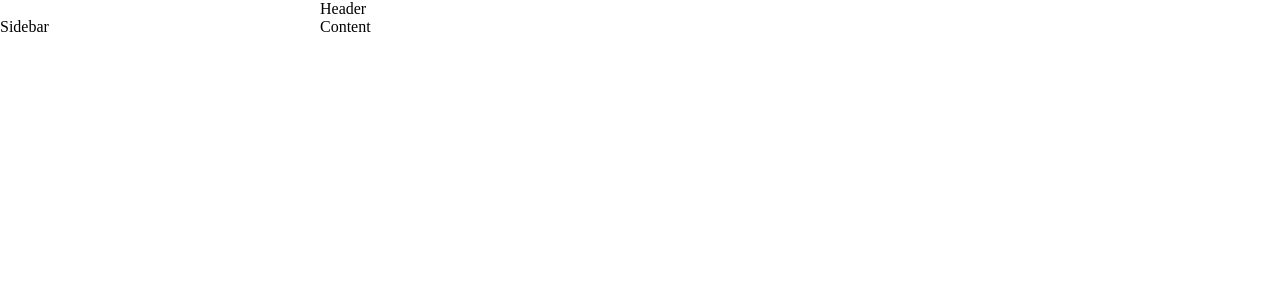
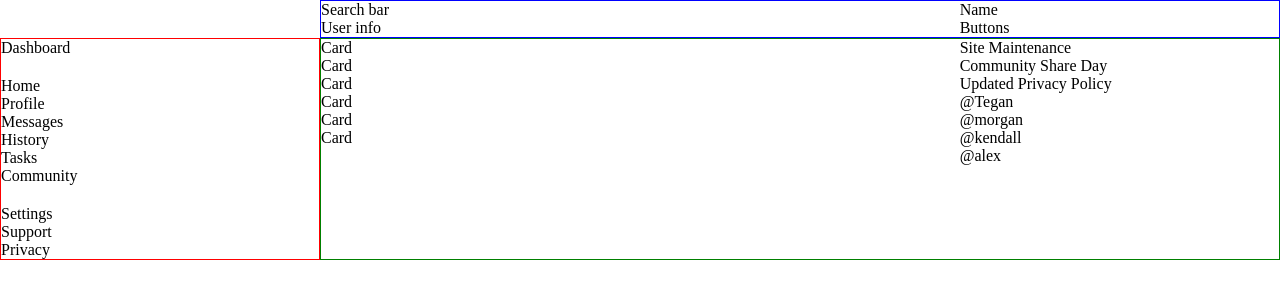
Before and after one commit to Lafoulks/admin-dashboard, a plain HTML site: page index.html in a window 1280 px wide. Drawn offline with Linux system fonts and the light colour scheme.

Commit message:
create basic layout outline

```diff
--- a/index.html
+++ b/index.html
@@ -9,9 +9,62 @@
 </head>
 <body>
     <div class="container">
-        <div class="header">Header</div>
-        <div class="sidebar">Sidebar</div>
-        <div class="content">Content</div>
+
+        <div class="header">
+            <div class="search-bar">
+                <p>Search bar</p>
+                <p>User info</p>
+            </div>
+            <div class="buttons">
+                <p>Name</p>
+                <p>Buttons</p>
+            </div>
+        </div>
+
+        <div class="sidebar">
+            <div class="logo">Dashboard</div>
+            <div class="Menu">
+                <ul>
+                    <li>Home</li>
+                    <li>Profile</li>
+                    <li>Messages</li>
+                    <li>History</li>
+                    <li>Tasks</li>
+                    <li>Community</li>
+                </ul>
+            </div>
+            <div class="settings">
+                <ul>
+                    <li>Settings</li>
+                    <li>Support</li>
+                    <li>Privacy</li>
+                </ul>
+            </div>
+        </div>
+
+        <div class="content">
+            <div class="cards">
+                <p>Card</p>
+                <p>Card</p>
+                <p>Card</p>
+                <p>Card</p>
+                <p>Card</p>
+                <p>Card</p>
+            </div>
+            <div class="other-cards">
+                <div class="announcments">
+                    <p>Site Maintenance</p>
+                    <p>Community Share Day</p>
+                    <p>Updated Privacy Policy</p>
+                </div>
+                <div class="trending">
+                    <p>@Tegan</p>
+                    <p>@morgan</p>
+                    <p>@kendall</p>
+                    <p>@alex</p>
+                </div>
+            </div>
+        </div>
     </div>
 </body>
 </html>
--- a/style.css
+++ b/style.css
@@ -10,15 +10,25 @@
 
 .header {
     display: grid;
+    grid-template-columns: 2fr 1fr;
     grid-column: 2 / 3;
+    border: 1px solid blue;
 }
 
 .sidebar {
     display: grid;
     grid-column: 1 / 2;
+    border: 1px solid red;
+    gap: 20px;
 }
 
 .content {
     display: grid;
     grid-column: 2 / 3;
+    border: 1px solid green;
 }
+
+.content {
+    display: grid;
+    grid-template-columns: 2fr 1fr;
+}
```
